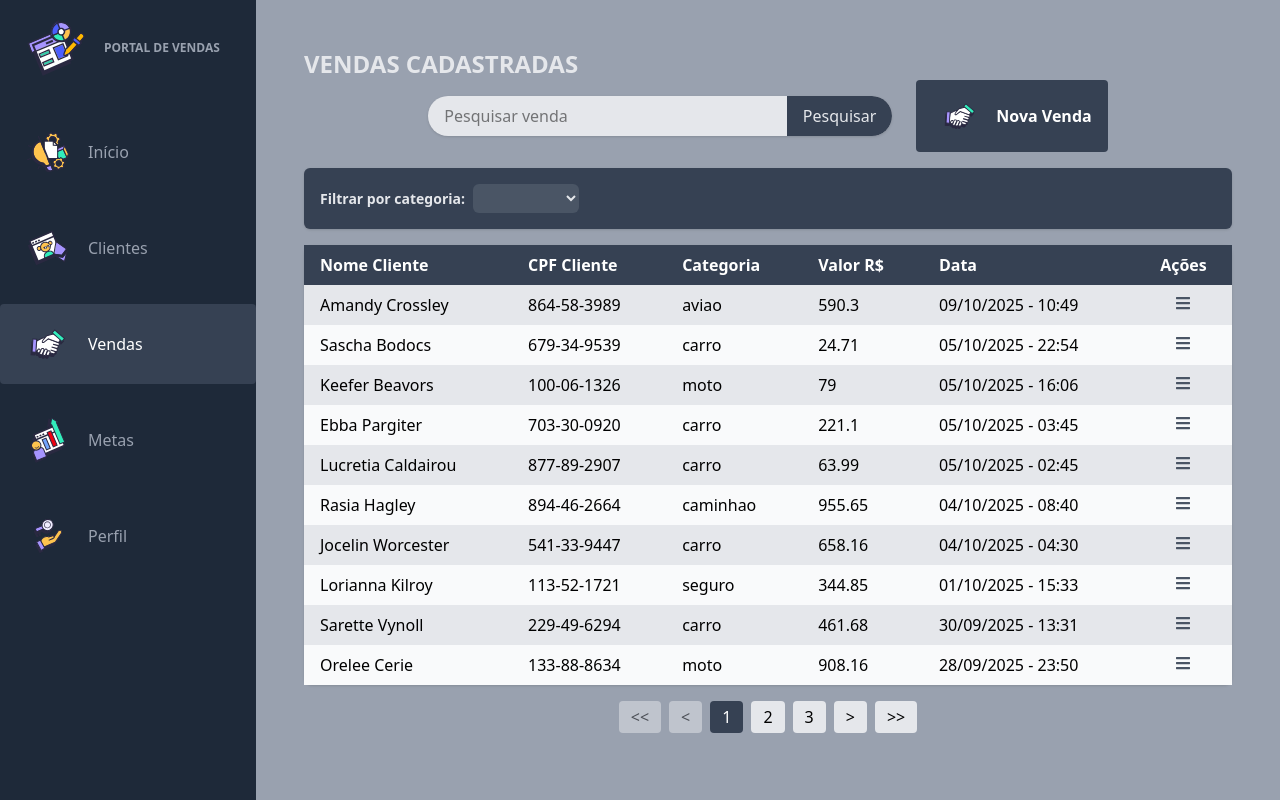
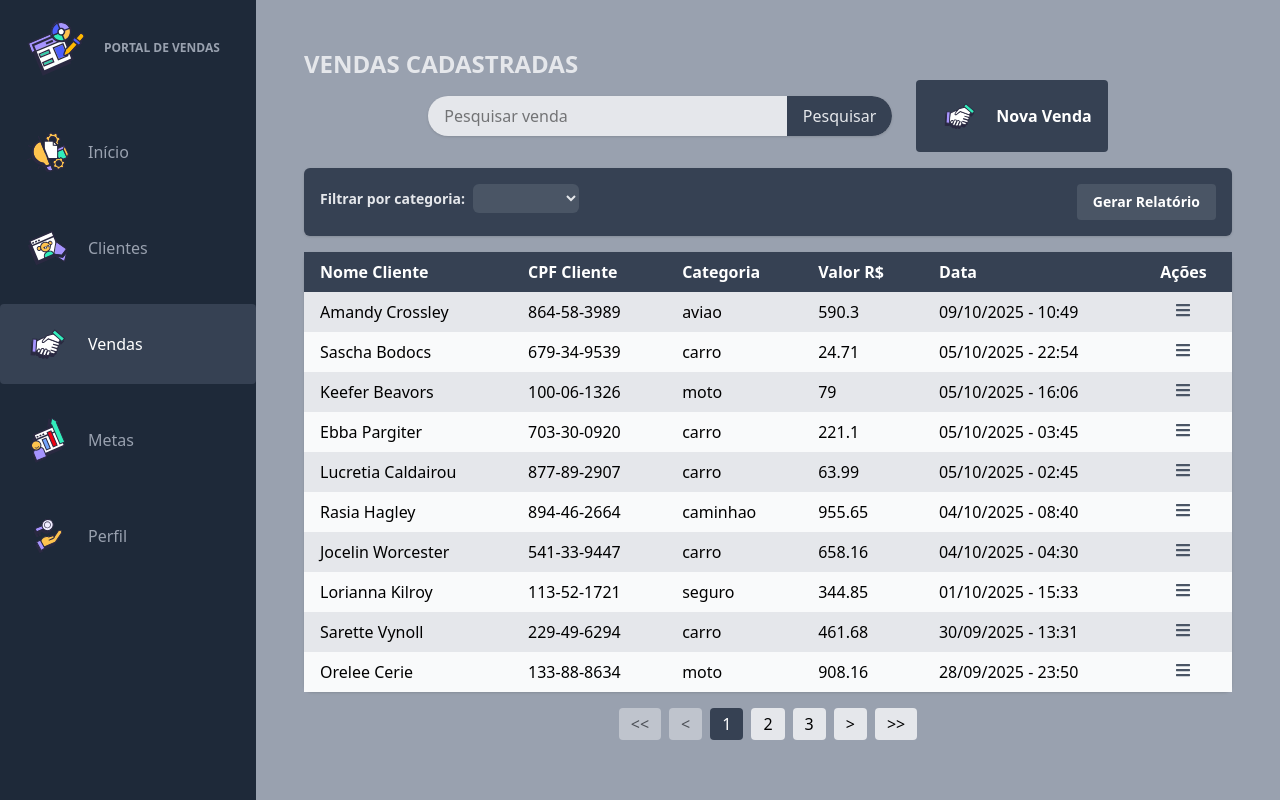
Before and after one commit to MatheusGomes00/ProjetosJS-TS-NEST-REACT, a React (Vite) app in the folder InterfaceReact/frontv1/: page /sales-track/vendas in a window 1280 px wide. Built offline with nearby package versions, Linux system fonts and the light colour scheme.

Commit message:
feat: adicionado botão de gerar relatorio

```diff
--- a/InterfaceReact/frontv1/src/components/ui/buttons.jsx
+++ b/InterfaceReact/frontv1/src/components/ui/buttons.jsx
@@ -6,6 +6,17 @@ export const BlueButton = ({ onClick, children}) => {
         <button
             onClick={onClick}
             className="bg-gray-700 hover:bg-blue-700 text-white font-semibold px-4 py-2 rounded flex items-center gap-2"
+        >
+            {children}
+        </button>
+    )
+}
+
+export const GrayButton = ({ onClick, children}) => {
+    return (
+        <button
+            onClick={onClick}
+            className="bg-gray-600 hover:bg-blue-700 text-white font-semibold px-4 py-2 rounded flex items-center gap-2"
         >
             {children}
         </button>
--- a/InterfaceReact/frontv1/src/components/ui/filtroSection.jsx
+++ b/InterfaceReact/frontv1/src/components/ui/filtroSection.jsx
@@ -23,7 +23,7 @@ export function FiltroClienteStatus({selectedStatus, onChange}) {
 
 export function FiltroCategoriaVenda({selectedCategoria, onChange}) {
     return (
-        <div className={"flex flex-row items-center p-4 bg-gray-700 text-gray-200 text-sm font-bold rounded-md shadow-sm"}>
+        <div>
             <label htmlFor={"categoriaVenda"} className={"mr-2"}>
                 Filtrar por categoria:
             </label>
--- a/InterfaceReact/frontv1/src/components/vendas/vendas.jsx
+++ b/InterfaceReact/frontv1/src/components/vendas/vendas.jsx
@@ -2,7 +2,7 @@ import React, {useEffect, useState} from "react";
 import {vendasMock} from "../../mocks/vendasMock.js";
 import {Cabecalho} from "../ui/heading.jsx";
 import {SearchBar} from "../ui/barraPesquisa.jsx";
-import {VendaButton} from "../ui/buttons.jsx";
+import {VendaButton, GrayButton} from "../ui/buttons.jsx";
 import {createPortal} from "react-dom";
 import {VendasModal} from "./VendasModal.jsx";
 import {buscarVenda, handleNovaVenda} from "../../services/VendaService.js";
@@ -64,6 +64,7 @@ const Vendas = () => {
                         document.getElementById('modal-root')
                     )}
                 </div>
+                <div  className={"flex flex-row justify-between p-4 bg-gray-700 text-gray-200 text-sm font-bold rounded-md shadow-sm"}>
                     <FiltroCategoriaVenda
                         selectedCategoria={filtroCategoria}
                         onChange={(e) => {
@@ -71,6 +72,11 @@ const Vendas = () => {
                             setCurrentPage(1)
                         }}
                     />
+                    <GrayButton onClick={() => console.log("Gerando relatório")}>
+                        Gerar Relatório
+                    </GrayButton>
+                </div>
+
             </Cabecalho>
             <div>
                 <VendasTable
```
Lines whose indentation alone changed are shown as unchanged.
